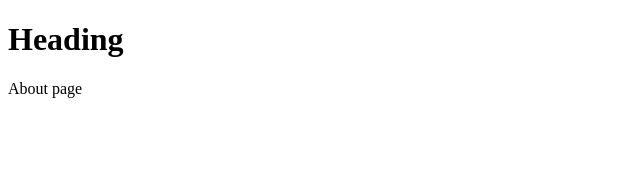
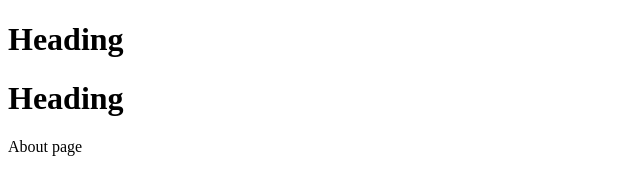
Before and after one commit to abhinav151208cse/meanstack, a plain HTML site: page about.html in a window 1280 px wide. Shown: the whole page, without its empty margins (0-640 px from the left). Drawn offline with Linux system fonts and the light colour scheme.

Commit message:
modified about.html

```diff
--- a/about.html
+++ b/about.html
@@ -5,6 +5,7 @@
 </head>
 <body>
 <h1>Heading</h1>
+<h1>Heading</h1>
 <p>About page</p>
 </body>
 </html>
```
